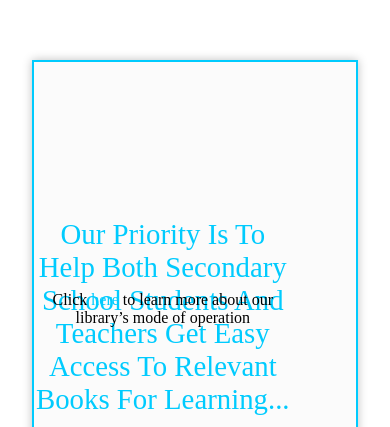
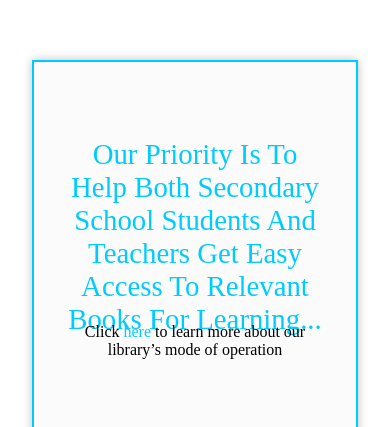
Before and after one commit to DTEQ46/E-Library, a Next.js app: page / in a window 390 px wide. Shown: the part 940-1367 px from the top of the page. Built offline with nearby package versions, Linux system fonts and the light colour scheme; no server answers; some icons are missing.

Commit message:
Another(2)

```diff
--- a/components/Purpose.js
+++ b/components/Purpose.js
@@ -3,13 +3,10 @@ import Link from "next/link";
 function Purpose() {
   return (
     <div className={styles.container}>
-      <div>
       <p className={styles.p1}>
-          Our priority is to help both secondary school students and teachers
-          get easy access to relevant books for learning...
+        Our priority is to help both secondary school students and teachers get
+        easy access to relevant books for learning...
       </p>
-      </div>
-      <div>
       <p className={styles.p2}>
         Click{" "}
         <Link href="#">
@@ -18,7 +15,6 @@ function Purpose() {
         to learn more about our library’s mode of operation
       </p>
     </div>
-    </div>
   );
 }
 
--- a/styles/Purpose.module.css
+++ b/styles/Purpose.module.css
@@ -52,8 +52,10 @@
 @media (max-width: 720px) {
   .p1 {
     font-size: 1.8rem;
+    top: -5rem;
   }
   .p2 {
     font-size: 1rem;
+    top: 2rem;
   }
 }
```
Lines whose indentation alone changed are shown as unchanged.
